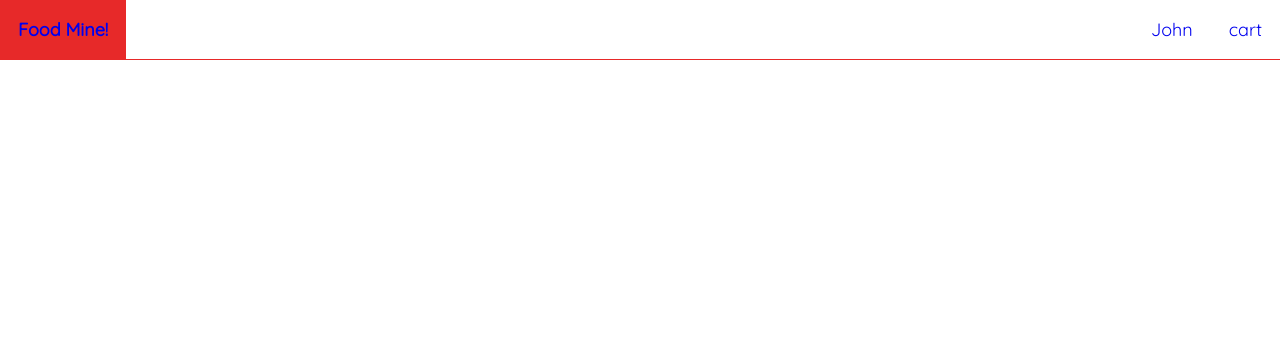
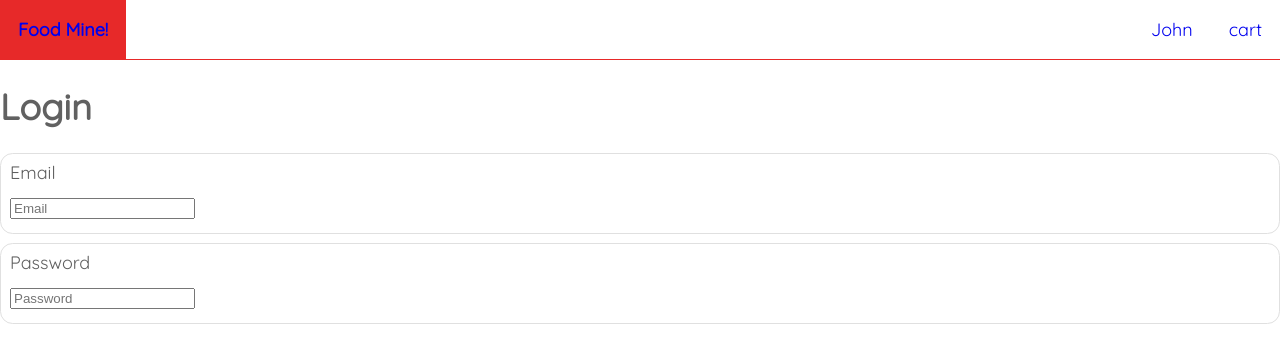
Before and after one commit to GiwanthaAthukorala/Project-01, a React (Create React App) app in the folder NewProject/frontend/: page /login in a window 1280 px wide. Shown: the top 362 px of the page. Built offline with nearby package versions, Linux system fonts and the light colour scheme.

Commit message:
Update LoginPage.js

```diff
--- a/NewProject/frontend/src/pages/Login/LoginPage.js
+++ b/NewProject/frontend/src/pages/Login/LoginPage.js
@@ -4,6 +4,7 @@ import { useNavigate, useSearchParams } from "react-router-dom";
 import { useAuth } from "../../hooks/useAuth";
 import classes from "./loginPage.module.css";
 import Title from "../../components/Title/Title";
+import Input from "../../components/Input/Input";
 
 export default function LoginPage() {
   const {
@@ -24,11 +25,33 @@ export default function LoginPage() {
   const submit = async ({ email, password }) => {
     await login(email, password);
   };
-  return;
-  <div className={classes.container}>
-    <div className={classes.details}>
-      <Title title="Login" />
-      <form onSubmit={handleSubmit(submit)} noValidate></form>
+  return (
+    <div className={classes.container}>
+      <div className={classes.details}>
+        <Title title="Login" />
+        <form onSubmit={handleSubmit(submit)} noValidate>
+          <Input
+            type="email"
+            label="Email"
+            {...register("email", {
+              required: true,
+              pattern: {
+                value: /^[\w-.]+@([\w-]+\.)+[\w-]{2,63}$/i,
+                message: "Email Is Not Valid",
+              },
+            })}
+            error={errors.email}
+          />
+          <Input
+            type="password"
+            label="Password"
+            {...register("password", {
+              required: true,
+            })}
+            error={errors.password}
+          />
+        </form>
+      </div>
     </div>
-  </div>;
+  );
 }
```
